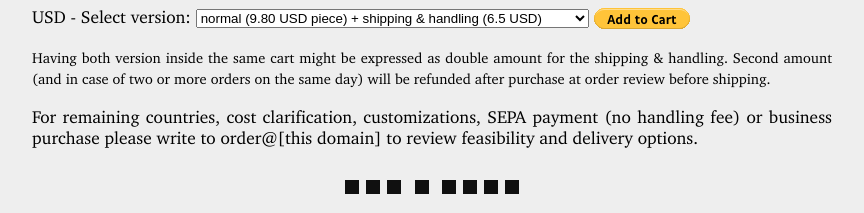
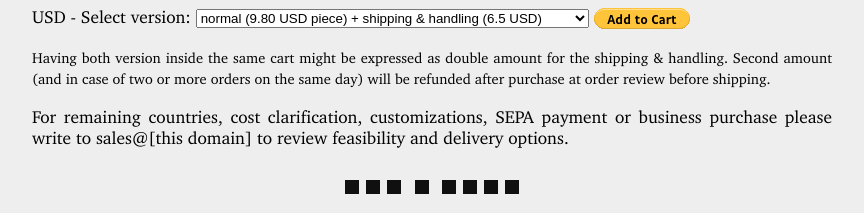
Before and after one commit to perproweb/utmp, a Jekyll site: the page index.html, which Jekyll copies as it is, in a window 1280 px wide. Shown: the part 1984-2197 px from the top of the page, without its empty margins (208-1072 px from the left). Built offline with Jekyll 4.4.1, drawn with Linux system fonts in a browser that asks for light colours.

Commit message:
20200805

```diff
--- a/index.html
+++ b/index.html
@@ -200,7 +200,7 @@ Due to a temporary suspension of mail service to some countries, shipping and or
 Having both version inside the same cart might be expressed as double amount for the shipping &amp; handling. Second amount (and in case of two or more orders on the same day) will be refunded after purchase at order review before shipping.
 </small></p>
 <p>
-For remaining countries, cost clarification, customizations, SEPA payment (no handling fee) or business purchase please write to order@[this domain] to review feasibility and delivery options.
+For remaining countries, cost clarification, customizations, SEPA payment or business purchase please write to sales@[this domain] to review feasibility and delivery options.
 </p>
 </main>
 
```
Also changed, not shown: btn_cart_LG.png (deleted).
